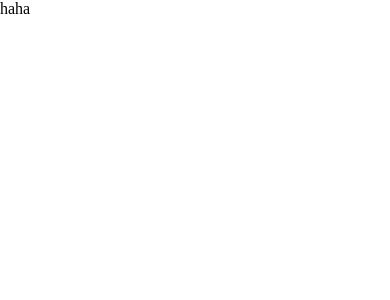
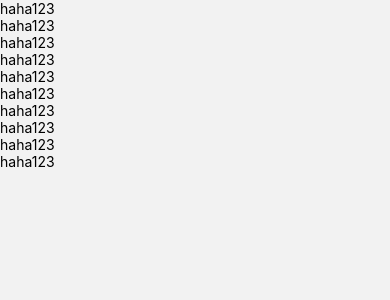
Before and after one commit to Central-MakeUs/Daldal-App, a React Native app: screen /Home in a window 390 px wide. Shown: the top 300 px of the page. Built offline with nearby package versions, Linux system fonts and the light colour scheme.

Commit message:
design: flex 1 지정

```diff
--- a/App.tsx
+++ b/App.tsx
@@ -1,16 +1,17 @@
 import React from 'react';
-import {createNativeStackNavigator} from '@react-navigation/native-stack';
-import {SafeAreaView} from 'react-native';
+import {createStackNavigator} from '@react-navigation/stack';
+import {SafeAreaView, StyleSheet} from 'react-native';
 import {NavigationContainer} from '@react-navigation/native';
 import Home from './src/screens/Home';
 
-const Stack = createNativeStackNavigator();
+const Stack = createStackNavigator();
 
 function App(): React.JSX.Element {
   return (
-    <SafeAreaView>
+    <SafeAreaView style={styles.container}>
       <NavigationContainer>
         <Stack.Navigator
+          initialRouteName="Home"
           screenOptions={{
             headerShown: false,
           }}>
@@ -21,4 +22,9 @@ function App(): React.JSX.Element {
   );
 }
 
+const styles = StyleSheet.create({
+  container: {
+    flex: 1,
+  },
+});
 export default App;
--- a/package.json
+++ b/package.json
@@ -23,6 +23,7 @@
     "@react-navigation/stack": "^6.3.20",
     "react": "18.2.0",
     "react-native": "0.73.2",
+    "react-native-gesture-handler": "^2.14.1",
     "react-native-safe-area-context": "^4.8.2",
     "react-native-screens": "^3.29.0"
   },
--- a/src/screens/Home.tsx
+++ b/src/screens/Home.tsx
@@ -1,8 +1,21 @@
 import React from 'react';
-import {View} from 'react-native';
+import {Text, View} from 'react-native';
 
 const Home = () => {
-  return <View>haha</View>;
+  return (
+    <View>
+      <Text>haha123</Text>
+      <Text>haha123</Text>
+      <Text>haha123</Text>
+      <Text>haha123</Text>
+      <Text>haha123</Text>
+      <Text>haha123</Text>
+      <Text>haha123</Text>
+      <Text>haha123</Text>
+      <Text>haha123</Text>
+      <Text>haha123</Text>
+    </View>
+  );
 };
 
 export default Home;
```
Also changed, not shown: 3 other files (tests, documents, lock files or other folders).
